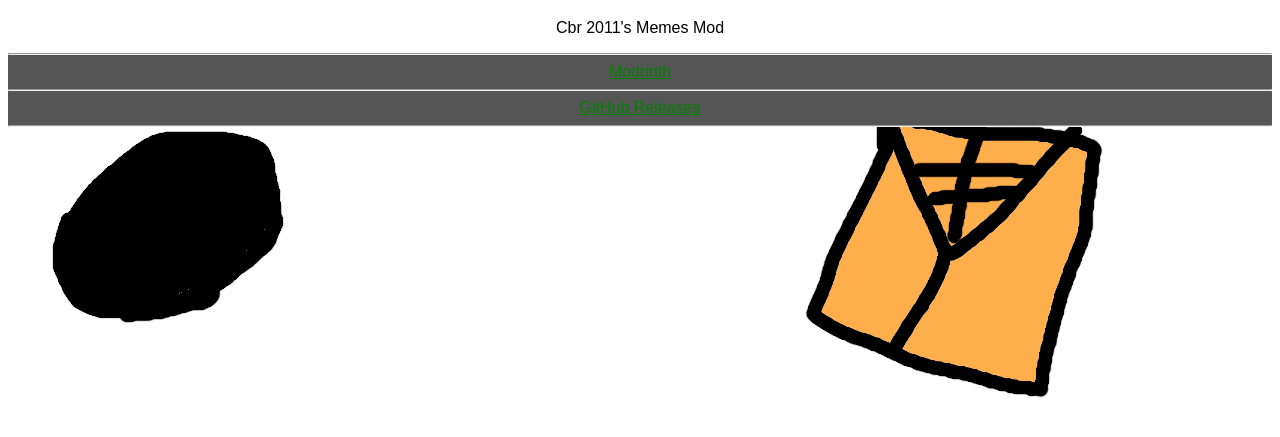
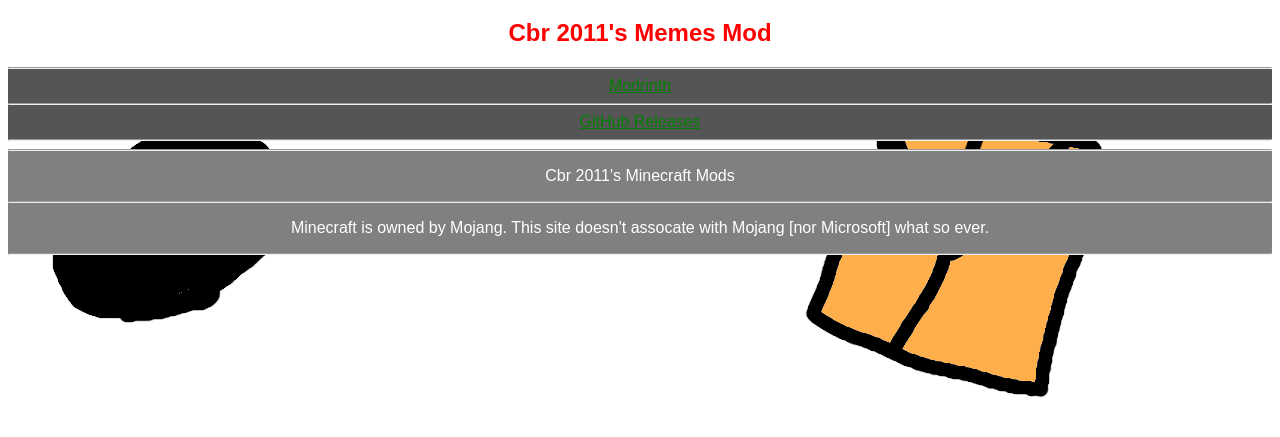
Before and after one commit to Cbr-s-Minecraft-Mods/cbr-s-minecraft-mods.github.io, a plain HTML site: page index.html in a window 1280 px wide. Shown: the part 61-498 px from the top of the page. Drawn offline with Linux system fonts and the light colour scheme.

Commit message:
Update index.html

```diff
--- a/index.html
+++ b/index.html
@@ -7,21 +7,32 @@
   <body>
     <style>
       body {background-image: url('assets/imagesicons/background.png')}
-      p {font-family: sans-serif;}
+      p {font-family: sans-serif; color: White}
       h1, h2 {font-family: sans-serif; color: Red;}
       a {font-family: sans-serif; color: Green;}
       .Downloads {
         background-color: #555555
       }
+      .Credits
+      {background-color: #808080}
     </style>
     <center>
       <div style="background-color: Blue">
     <h1>Cbr's Minecraft Mods</h1>
       </div>
-      <p>Cbr 2011's Memes Mod</p>
+      <h2>Cbr 2011's Memes Mod</h2>
       <div class="Downloads">
         <hr>
         <a href="https://modrinth.com/mod/memes">Modrinth</a><hr>
         <a href="https://github.com/Cbr-s-Minecraft-Mods/Cbr2011s-Memes-Mod/releases">GitHub Releases</a>
         <hr>
       </div>
+      <div class="Credits">
+        <hr>
+        <p>Cbr 2011's Minecraft Mods</p><hr>
+        <p>Minecraft is owned by Mojang. This site doesn't assocate with Mojang [nor Microsoft] what so ever.</p>
+        <hr>
+      </div>
+    </center>
+  </body>
+</html>
```
